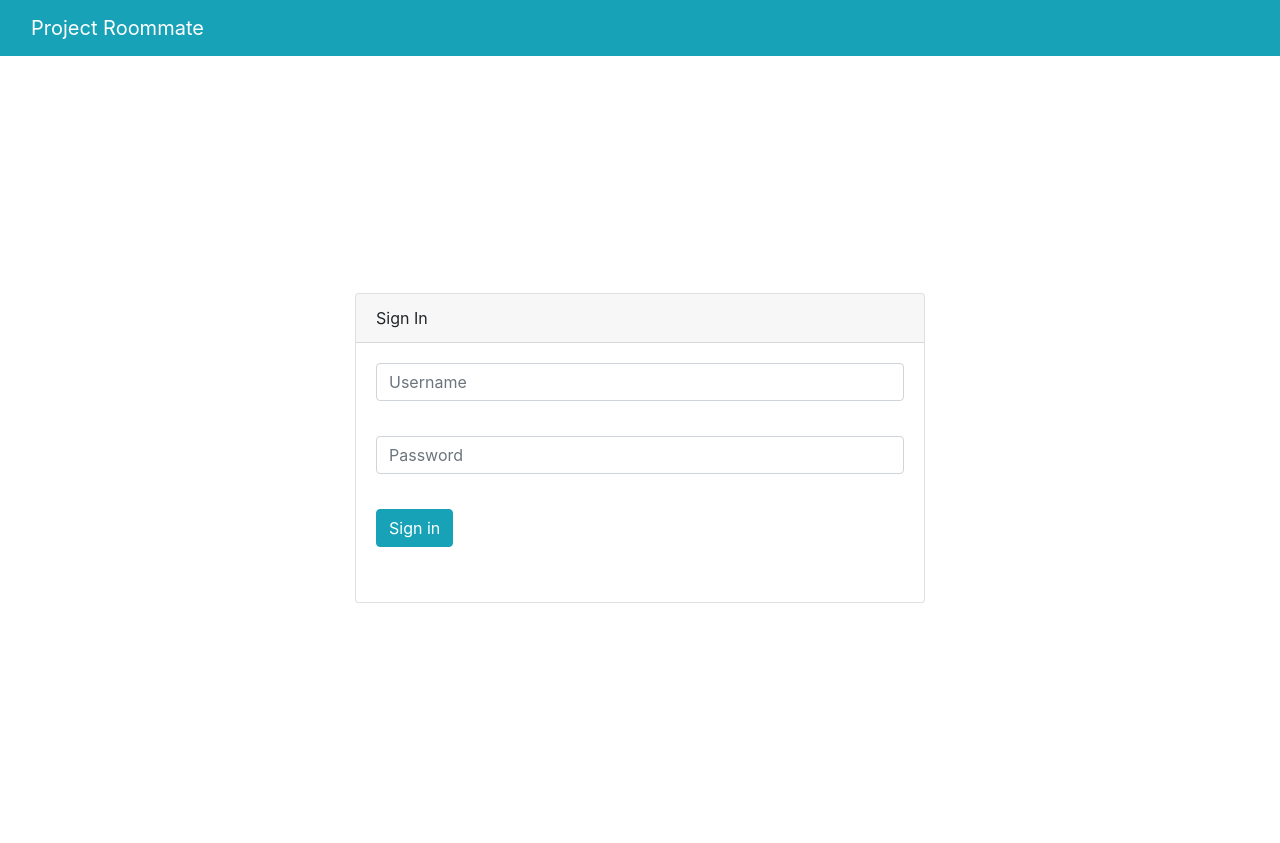
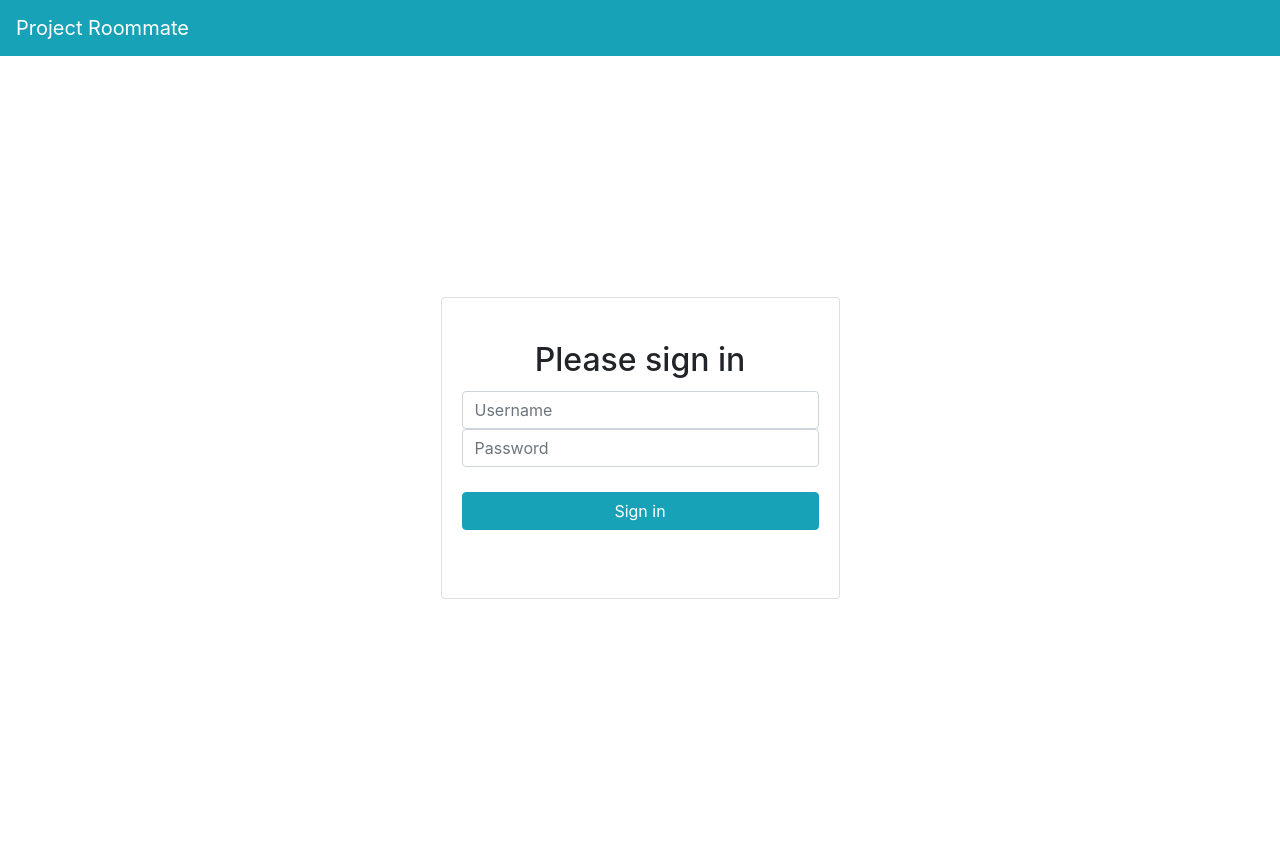
Before and after one commit to hcharlie1201/projectRoomate, a Django app: page /users/login/ in a window 1280 px wide. Shown: the top 843 px of the page. Run offline with Django 3.2, Linux system fonts and the light colour scheme; some libraries are stand-ins or nearby versions.

Commit message:
Some html fixes

```diff
--- a/roomate_app/static/roomate_app/style.css
+++ b/roomate_app/static/roomate_app/style.css
@@ -3,11 +3,18 @@
 }
 
 .form-space {
-    margin-bottom: 35px;
+    margin-top: 25px;
+    margin-bottom: 25px;
 }
 
 .card-size-login {
-    width: 50%;
+    padding-top: 2%;
+    padding-bottom: 2%;
+    width: 35%;
+}
+
+.card-size-signup {
+    width: 35%;
 }
 
 html, body {
--- a/templates/partials/_navbar.html
+++ b/templates/partials/_navbar.html
@@ -1,42 +1,26 @@
 {% if user.is_authenticated %}
-  <nav class="navbar navbar-expand-lg navbar-dark bg-info sticky-top">
-    <div class="navbar-header">
-      <a class="navbar-brand text-white" href="{% url 'roomate_app:index' %}"> Project Roommate </a>
-    </div>
-    <div class="container">
-      <button
-        class="navbar-toggler"
-        type="button"
-        data-toggle="collapse"
-        data-target="#navbarNavAltMarkup"
-      >
+  <nav class="navbar navbar-expand-lg navbar-dark bg-info">
+    <a class="navbar-brand" href="{% url 'roomate_app:dashboard' %}">Project Roommate</a>
+    <button class="navbar-toggler" type="button" data-toggle="collapse" data-target="#navbarNav" aria-controls="navbarNav" aria-expanded="false" aria-label="Toggle navigation">
       <span class="navbar-toggler-icon"></span>
     </button>
-      <div class="collapse navbar-collapse id="navbarNavAltMarkup">
+    <div class="collapse navbar-collapse" id="navbarNav">
       <ul class="navbar-nav">
-          <li>
-            <a class="nav-link text-white" href="about.html">About</a>
+        <li class="nav-item">
+          <a class="nav-link text-white" href="#">About</a>
         </li>
-          <li>
+        <li class="nav-item">
           <a class="nav-link text-white" href="#">Chores</a>
         </li>
-          <li>
-            <a class="nav-link text-white" href="{% url 'users:logout' %}">Log out</a>
+        <li class="nav-item">
+          <a class="nav-link text-white" href="{% url 'users:logout' %}">Logout</a>
         </li>
       </ul>
     </div>
-    </div>
   </nav>
+
 {% else %}
-  <nav class="navbar navbar-inverse bg-info">
-    <div class="container-fluid">
-        <div class="row">
-            <div class="col-md-12">
-                <div class="navbar-header">
-                    <a class="navbar-brand text-white" href="{% url 'roomate_app:index' %}"> Project Roommate </a>
-                </div>
-            </div>
-        </div>
-    </div>
+  <nav class="navbar navbar-expand-lg navbar-dark bg-info">
+    <a class="navbar-brand" href="{% url 'roomate_app:index' %}">Project Roommate</a>
   </nav>
 {% endif %}
--- a/templates/registration/login.html
+++ b/templates/registration/login.html
@@ -4,20 +4,18 @@
 <div class="container h-100">
   <div class="row h-100 justify-content-center align-items-center">
     <div id="card" class="card card-size-login mb-3">
-      <div class="card-header">
-        Sign In
-      </div>
       <div class="card-body">
+        <h2 class="card-title text-center">Please sign in</h2>
         <form class="form-signin" method="post" action="{% url 'users:login' %}">
           {% csrf_token %}
           <label for="{{ form.username.id_for_label }}" class="sr-only">Username</label>
-          <input type="username" id="{{ form.username.id_for_label }}" name="{{ form.username.html_name }}" class="form-control form-space" placeholder="Username" required>
+          <input type="username" id="{{ form.username.id_for_label }}" name="{{ form.username.html_name }}" class="form-control" placeholder="Username" required>
           <label for="{{ form.password.id_for_label }}" class="sr-only">Password</label>
-          <input type="password" id="{{ form.password.id_for_label }}" name="{{ form.password.html_name }}" class="form-control form-space" placeholder="Password" required>
+          <input type="password" id="{{ form.password.id_for_label }}" name="{{ form.password.html_name }}" class="form-control" placeholder="Password" required>
           {% if form.errors %}
             <p class="card-text text-danger">Your username and password didn't match. Please try again.</p>
           {% endif %}
-          <button class="btn btn-info form-space" type="submit">Sign in</button>
+          <button class="btn btn-info btn-block form-space" type="submit">Sign in</button>
           <input type="hidden" name="next" value="{% url 'roomate_app:dashboard' %}"/>
         </form>
       </div>
--- a/templates/roomate_app/dummy.html
+++ b/templates/roomate_app/dummy.html
@@ -1,2 +1,4 @@
-{% extends "base.html" %} {% block content %}
+{% extends "base.html" %}
+{% block content %}
+<div>hi</div>
 {% endblock content %}
```
Also changed, not shown: templates/registration/register.html (+33 -13 lines), db.sqlite3. Lines whose indentation alone changed are shown as unchanged.
